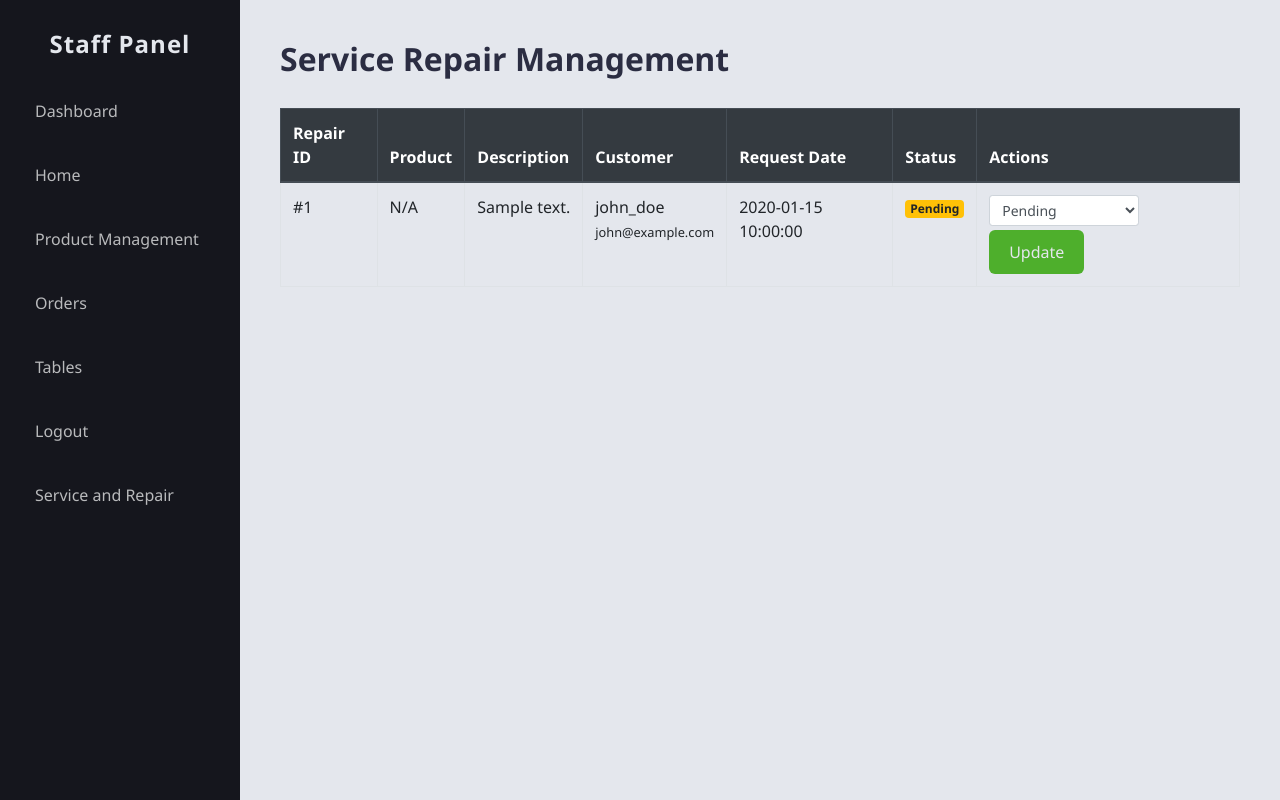
After one commit to Yoshiii04/ITDBADM5, a PHP site: page /staff_service_repair.php in a window 1280 px wide. The commit adds this page. Run offline with PHP 8.4, Linux system fonts and the light colour scheme; a user stored in the database is signed in; data comes from the database, SQL or seed files in the repository; tables that the repository leaves empty hold one stand-in row (values such as "Sample post").

Commit message:
added staff service bar

```diff
--- /dev/null
+++ b/website/staff_service_repair.php
@@ -0,0 +1,170 @@
+<?php
+session_start();
+include 'config.php';
+
+// Check if user is admin or staff
+if (!isset($_SESSION['role']) || !in_array($_SESSION['role'], ['admin', 'staff'])) {
+    echo "Access denied.";
+    exit;
+}
+
+// Set current page for sidebar
+$currentPage = $_SESSION['role'] === 'admin' ? 'admin_service_repair.php' : 'staff_service_repair.php';
+
+// Handle status update
+if ($_SERVER['REQUEST_METHOD'] === 'POST' && isset($_POST['update_status'])) {
+    $repair_id = $conn->real_escape_string($_POST['repair_id']);
+    $new_status = $conn->real_escape_string($_POST['new_status']);
+
+    $stmt = $conn->prepare("UPDATE repairs SET status = ? WHERE repair_id = ?");
+    $stmt->bind_param("si", $new_status, $repair_id);
+    $stmt->execute();
+
+    if ($stmt->affected_rows > 0) {
+        $success_message = "Repair status updated successfully!";
+    } else {
+        $error_message = "Failed to update status or no changes made.";
+    }
+
+    $stmt->close();
+}
+
+// Fetch all repair requests with user and product info
+$repairs = [];
+$query = "SELECT r.repair_id, r.description, r.status, r.request_date,
+                 u.username, u.email,
+                 p.name as product_name, p.image as product_image
+          FROM repairs r
+          LEFT JOIN users u ON r.user_id = u.user_id
+          LEFT JOIN products p ON r.product_id = p.product_id
+          ORDER BY r.request_date DESC";
+$result = $conn->query($query);
+
+if ($result) {
+    while ($row = $result->fetch_assoc()) {
+        $repairs[] = $row;
+    }
+    $result->free();
+}
+?>
+
+<!DOCTYPE html>
+<html lang="en">
+<head>
+    <meta charset="UTF-8">
+    <meta name="viewport" content="width=device-width, initial-scale=1.0">
+    <title>Service Repairs</title>
+    <link rel="stylesheet" href="https://stackpath.bootstrapcdn.com/bootstrap/4.5.2/css/bootstrap.min.css"/>
+    <link rel="stylesheet" href="https://cdnjs.cloudflare.com/ajax/libs/font-awesome/5.15.4/css/all.min.css"/>
+    <link rel="stylesheet" href="css/admindash.css?v=1.7"/>
+    <style>
+        .status-select {
+            width: 150px;
+            display: inline-block;
+        }
+        .status-form {
+            display: inline-block;
+        }
+        .repair-img {
+            width: 50px;
+            height: 50px;
+            object-fit: cover;
+            margin-right: 10px;
+        }
+        .repair-description {
+            max-width: 300px;
+            white-space: nowrap;
+            overflow: hidden;
+            text-overflow: ellipsis;
+        }
+    </style>
+</head>
+<body>
+    <div class="dashboard-container">
+        <?php
+
+        include 'staffsidebar.php';
+
+        ?>
+        <main class="main-content">
+            <h1>Service Repair Management</h1>
+            <?php if (isset($success_message)): ?>
+                <div class="alert alert-success">
+                    <?php echo htmlspecialchars($success_message); ?>
+                </div>
+            <?php endif; ?>
+            <?php if (isset($error_message)): ?>
+                <div class="alert alert-danger">
+                    <?php echo htmlspecialchars($error_message); ?>
+                </div>
+            <?php endif; ?>
+            <div class="table-responsive">
+                <table class="table table-bordered table-hover">
+                    <thead class="thead-dark">
+                        <tr>
+                            <th>Repair ID</th>
+                            <th>Product</th>
+                            <th>Description</th>
+                            <th>Customer</th>
+                            <th>Request Date</th>
+                            <th>Status</th>
+                            <th>Actions</th>
+                        </tr>
+                    </thead>
+                    <tbody>
+                        <?php if (empty($repairs)): ?>
+                            <tr>
+                                <td colspan="7" class="text-center">No repair requests found</td>
+                            </tr>
+                        <?php else: ?>
+                            <?php foreach ($repairs as $repair): ?>
+                                <tr>
+                                    <td>#<?php echo htmlspecialchars($repair['repair_id']); ?></td>
+                                    <td>
+                                        <div class="d-flex align-items-center">
+                                            <?php if ($repair['product_image']): ?>
+                                                <img src="<?php echo htmlspecialchars($repair['product_image']); ?>" alt="<?php echo htmlspecialchars($repair['product_name']); ?>" class="repair-img">
+                                            <?php endif; ?>
+                                            <span><?php echo htmlspecialchars($repair['product_name'] ?? 'N/A'); ?></span>
+                                        </div>
+                                    </td>
+                                    <td class="repair-description" title="<?php echo htmlspecialchars($repair['description']); ?>">
+                                        <?php echo htmlspecialchars($repair['description']); ?>
+                                    </td>
+                                    <td>
+                                        <?php echo htmlspecialchars($repair['username']); ?><br>
+                                        <small><?php echo htmlspecialchars($repair['email']); ?></small>
+                                    </td>
+                                    <td><?php echo htmlspecialchars($repair['request_date']); ?></td>
+                                    <td>
+                                        <span class="badge
+                                            <?php echo $repair['status'] == 'pending' ? 'badge-warning' :
+                                                ($repair['status'] == 'in_progress' ? 'badge-info' : 'badge-success'); ?>">
+                                            <?php echo htmlspecialchars(ucfirst(str_replace('_', ' ', $repair['status']))); ?>
+                                        </span>
+                                    </td>
+                                    <td>
+                                        <form method="POST" class="status-form">
+                                            <input type="hidden" name="repair_id" value="<?php echo $repair['repair_id']; ?>">
+                                            <select name="new_status" class="form-control form-control-sm status-select">
+                                                <option value="pending" <?php echo $repair['status'] == 'pending' ? 'selected' : ''; ?>>Pending</option>
+                                                <option value="in_progress" <?php echo $repair['status'] == 'in_progress' ? 'selected' : ''; ?>>In Progress</option>
+                                                <option value="completed" <?php echo $repair['status'] == 'completed' ? 'selected' : ''; ?>>Completed</option>
+                                            </select>
+                                            <button type="submit" name="update_status" class="btn btn-sm btn-primary mt-1">Update</button>
+                                        </form>
+                                    </td>
+                                </tr>
+                            <?php endforeach; ?>
+                        <?php endif; ?>
+                    </tbody>
+                </table>
+            </div>
+        </main>
+    </div>
+    <script src="https://code.jquery.com/jquery-3.5.1.slim.min.js"></script>
+    <script src="https://cdn.jsdelivr.net/npm/@popperjs/core@2.9.2/dist/umd/popper.min.js"></script>
+    <script src="https://stackpath.bootstrapcdn.com/bootstrap/4.5.2/js/bootstrap.min.js"></script>
+</body>
+</html>
+<?php $conn->close(); ?>
--- a/website/staffsidebar.php
+++ b/website/staffsidebar.php
@@ -13,6 +13,6 @@
     <li><a href="orders.php" class="<?php echo ($currentPage == 'orders.php') ? 'active' : ''; ?>">Orders</a></li>
     <li><a href="staff_tables.php" class="<?php echo ($currentPage == 'staff_tables.php') ? 'active' : ''; ?>">Tables</a></li>
     <li><a href="logout.php" class="<?php echo ($currentPage == 'logout.php') ? 'active' : ''; ?>">Logout</a></li>
-    <li><a href="servicerepair.php">Service and Repair</a></li>
+    <li><a href="staff_service_repair.php">Service and Repair</a></li>
   </ul>
 </aside>
```
